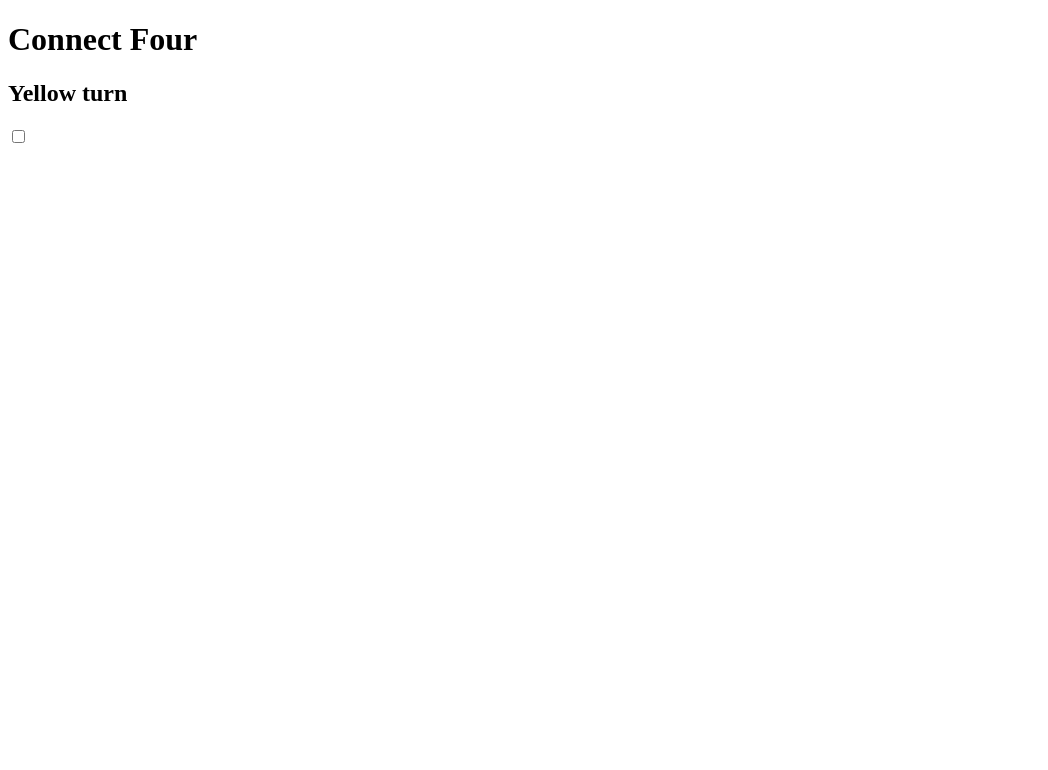
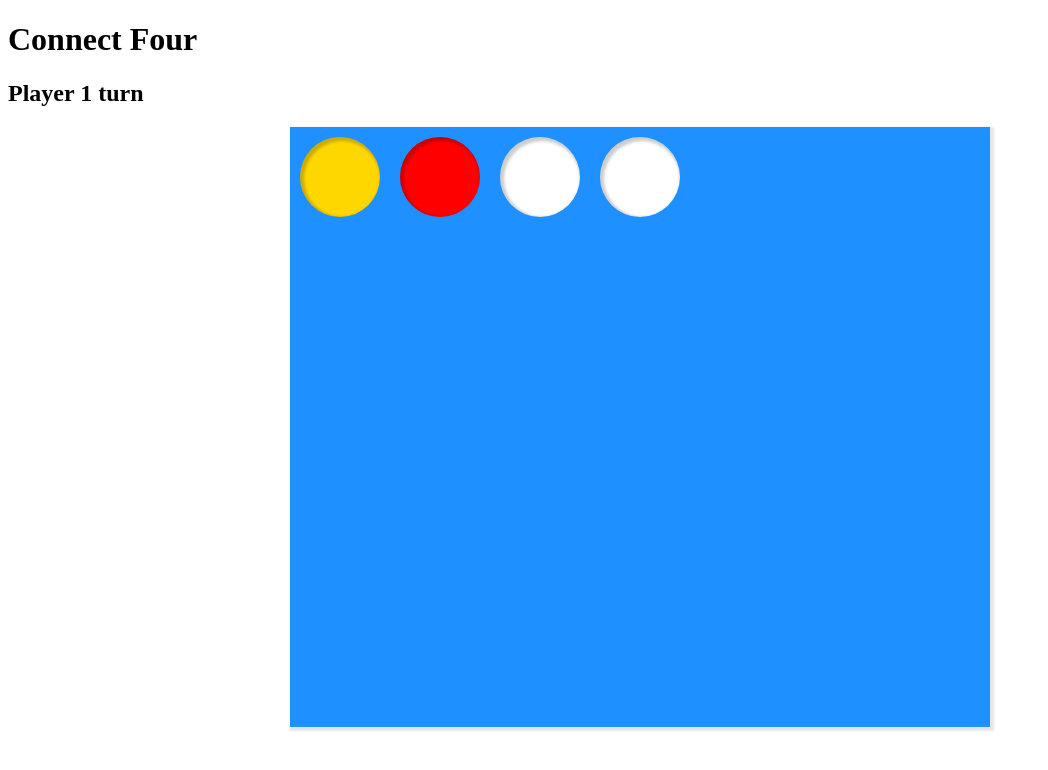
Before and after one commit to AbleLincoln/connect-four, a plain HTML site: page index.html in a window 1280 px wide. Shown: the whole page, without its empty margins (0-1048 px from the left). Drawn offline with Linux system fonts and the light colour scheme.

Commit message:
Add board styles
* colors for players

```diff
--- a/index.html
+++ b/index.html
@@ -6,22 +6,34 @@
   <meta http-equiv="X-UA-Compatible" content="IE=edge">
   <title>Connect Four</title>
   <meta name="viewport" content="width=device-width, initial-scale=1">
-  <!-- <link rel="stylesheet" type="text/css" media="screen" href="main.css"> -->
+  <link rel="stylesheet" type="text/css" media="screen" href="main.css">
   <!-- <script src="main.js"></script> -->
 </head>
 
 <body>
   <h1>Connect Four</h1>
-  <h2 id="turn-indicator"><span class="yellow" id="turn-color">Yellow</span> turn</h2>
+  <h2 id="turn-indicator"><span class="player1" id="turn-color">Player 1</span> turn</h2>
   <div id="board">
     <div class="slot">
-      <label for="slot00">
-        <input type="checkbox" name="slot00" id="slot00">
+      <label for="slot06" class="player1">
+        <input type="checkbox" name="slot06" id="slot06">
       </label>
     </div>
-    <div class="slot"></div>
-    <div class="slot"></div>
-    <div class="slot"></div>
+    <div class="slot">
+      <label for="slot16" class="player2">
+        <input type="checkbox" name="slot16" id="slot16">
+      </label>
+    </div>
+    <div class="slot">
+      <label for="slot26">
+        <input type="checkbox" name="slot26" id="slot26">
+      </label>
+    </div>
+    <div class="slot">
+      <label for="slot36">
+        <input type="checkbox" name="slot36" id="slot36">
+      </label>
+    </div>
     <div class="slot"></div>
     <div class="slot"></div>
     <div class="slot"></div>
--- /dev/null
+++ b/main.css
@@ -0,0 +1,40 @@
+:root {
+  --player1-color: gold;
+  --player2-color: red;
+  --background-color: dodgerblue;
+}
+
+#board {
+  display: grid;
+  grid-template-rows: repeat(6, 100px);
+  grid-template-columns: repeat(7, 100px);
+  margin: auto;
+  width: 700px;
+  box-shadow: 2px 2px 2px 2px rgba(0,0,0,0.1);
+}
+
+.slot {
+  background-color: var(--background-color);
+  padding: 10px;
+}
+
+.slot label {
+  display: block;
+  width: 100%;
+  height: 100%;
+  border-radius: 100%;
+  background-color: white;
+  box-shadow: inset 2px 2px 3px 2px rgba(0,0,0,0.2);
+}
+
+.slot label.player1 {
+  background-color: var(--player1-color);
+}
+
+.slot label.player2 {
+  background-color: var(--player2-color);
+}
+
+.slot input[type=checkbox] {
+  display: none;
+}
```
